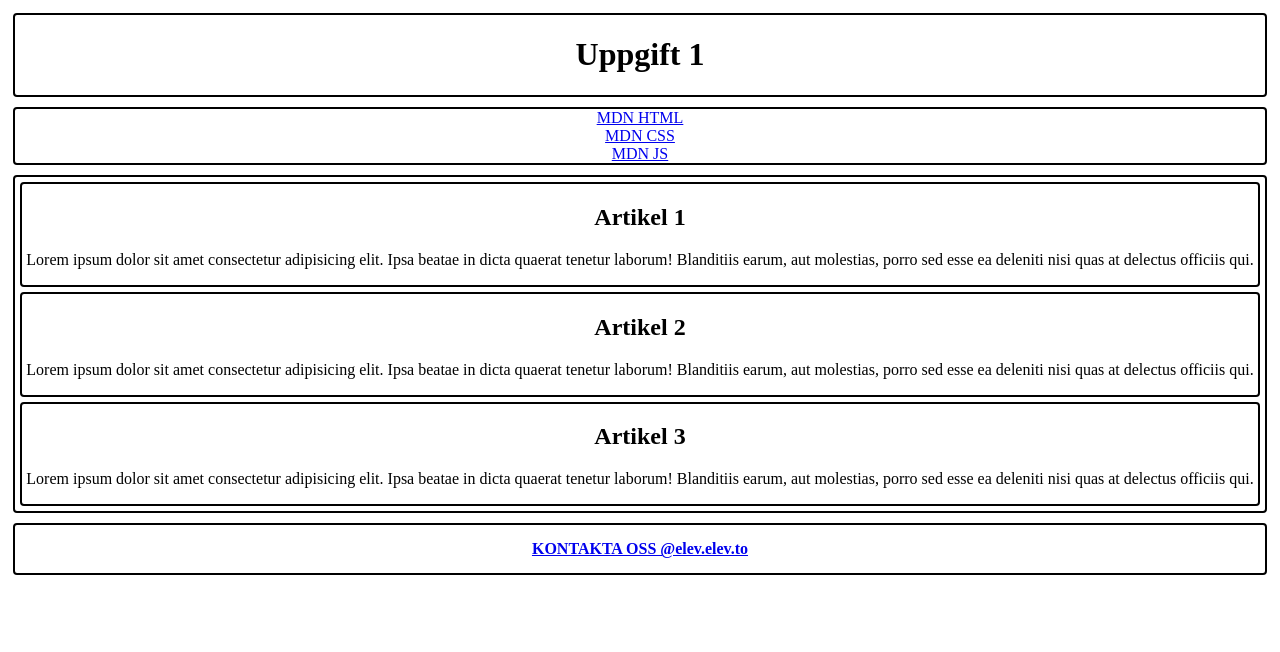
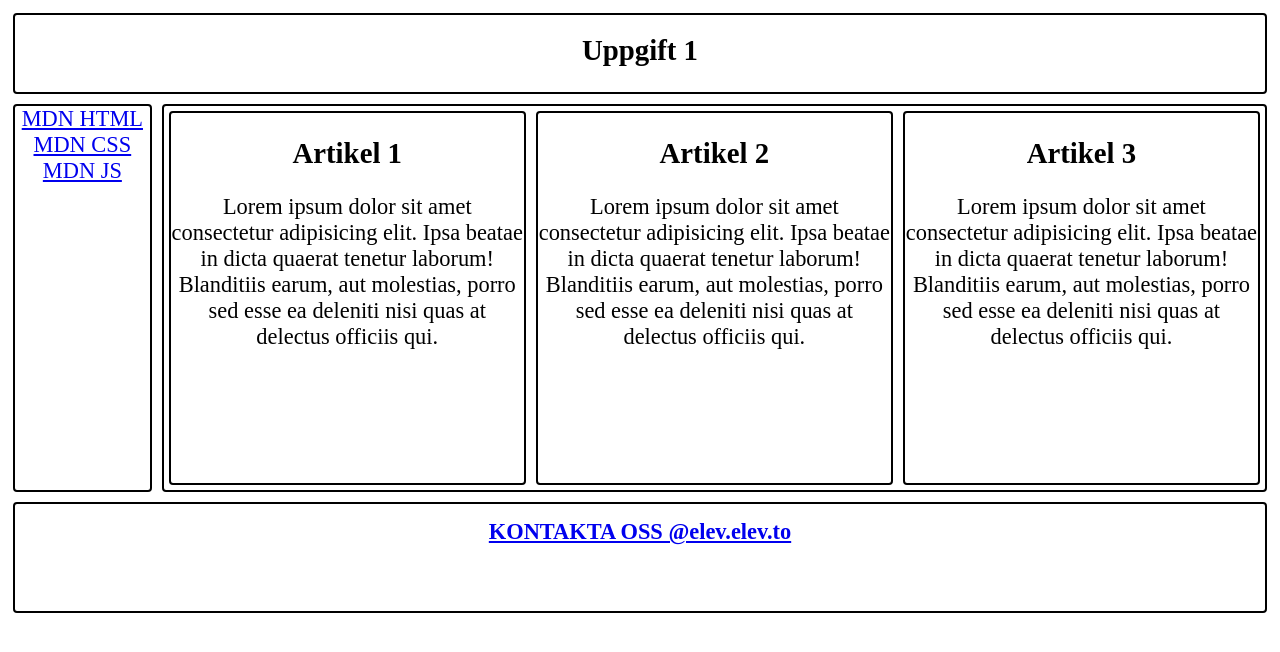
Before and after one commit to TE22A-John-Julius/RWDUppgift1, a plain HTML site: page index.html in a window 1280 px wide. Drawn offline with Linux system fonts and the light colour scheme.

Commit message:
RWD, optimerad för alla skärmtyper.

```diff
--- a/style.css
+++ b/style.css
@@ -15,4 +15,68 @@ nav{
 }
 footer{
     padding: 15px;
+
 }
+
+/* Tablet layout bredden är nära 641 och 1007*/
+@media screen and (min-width: 641px) and (max-width: 1007px) {
+    body{
+        display: grid;
+        grid-template-columns: 0.5fr 3fr;
+    }
+    header{
+        grid-column: 1/3;
+        grid-row: 1/3;
+        height: 15vw;
+    }
+    nav{
+        flex-direction: column;
+        height: 94vw;
+    }
+    footer{
+        grid-column:1/3 ;
+        height: 10vw;
+    }
+    article{
+        height: 30vw;
+    }
+    h1, h2{
+        font-size: calc(1rem + 2vw);
+    }
+    article, nav, footer{
+        font-size: calc(0.5rem + 2vw);
+    }
+}
+
+@media screen and (min-width:1008px){
+    body{
+        display: grid;
+        grid-template-columns: 0.4fr 3fr;
+    }
+    main{
+        grid-column: 2/3;
+        grid-row: 2/3;
+        display: flex;
+        flex-direction: row;
+        height: 30vw;
+    }
+    nav{
+        grid-row: 2/3;
+        height: 30vw;
+    }
+    footer{
+        grid-row: 3/4;
+        grid-column: 1/3;
+        height: 6vw;
+    }
+    header {
+        grid-column: 1/3;
+        height: 6vw;
+    }
+    h1,h2{
+        font-size: calc(0.6rem + 1.5vw);
+    }
+    nav, footer, article{
+        font-size: calc(0.6rem + 1vw) ;
+    }
+}
```
Also changed, not shown: index.html (+3 -3 lines).
